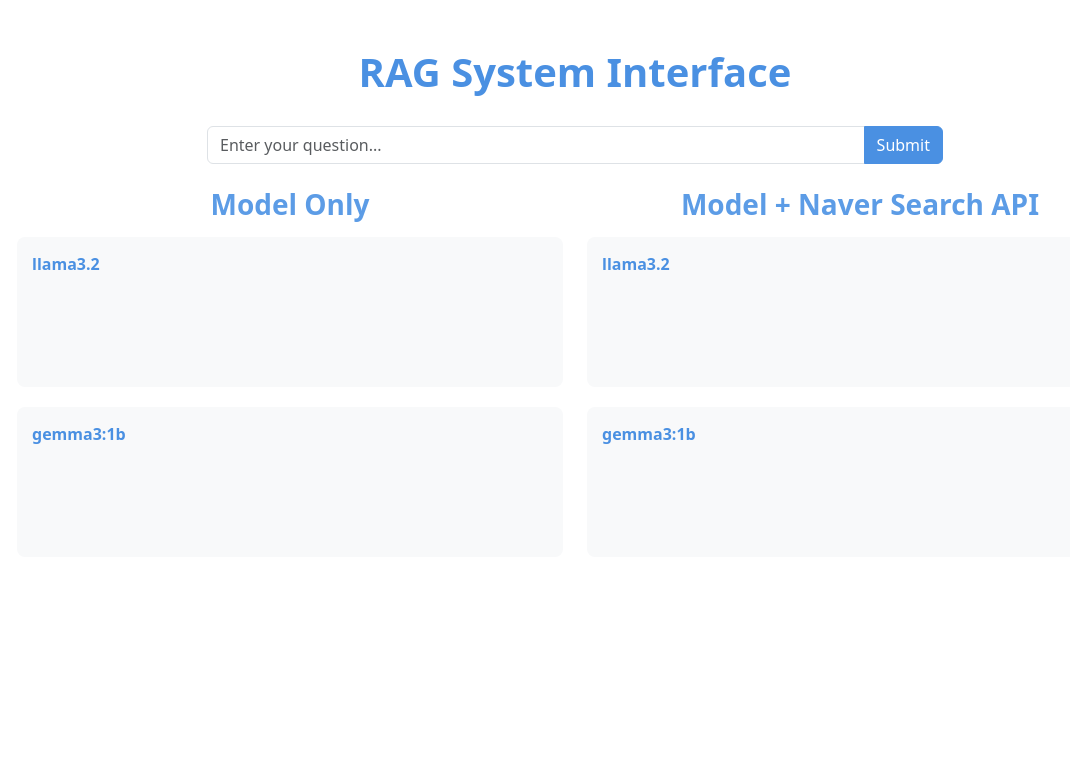
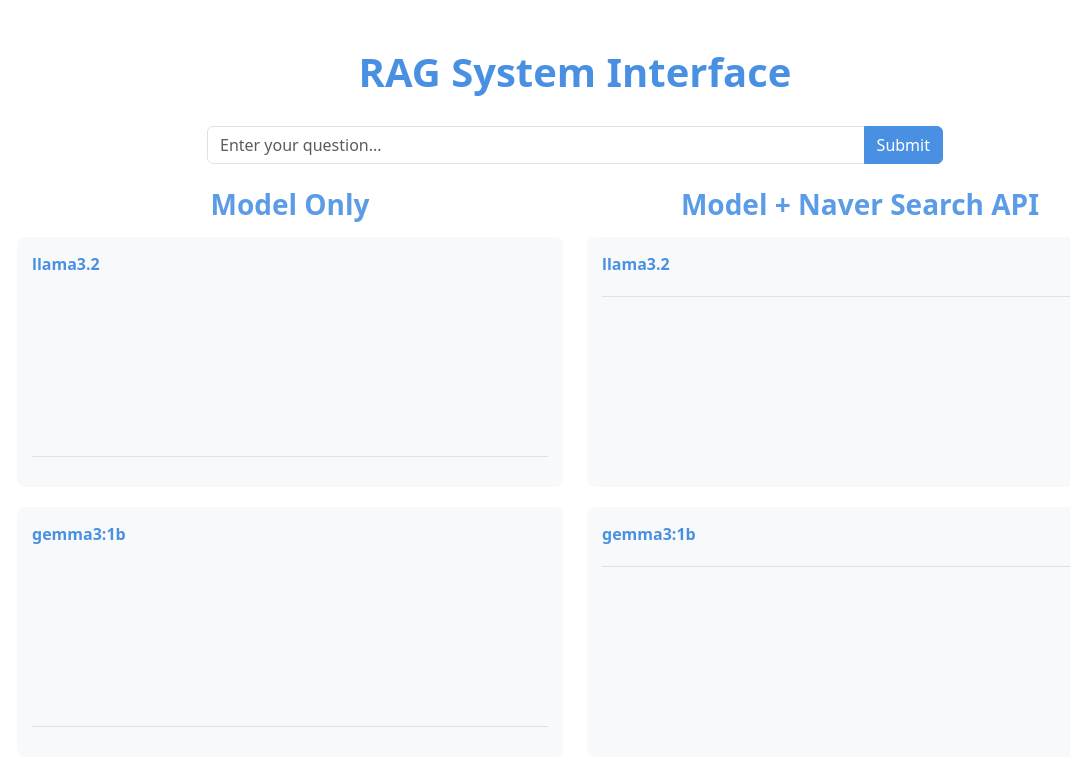
Before and after one commit to soyoung-park-1205/RAG, a Flask app: template templates/index.html in a window 1280 px wide. Shown: the top 766 px of the page, without its empty margins (65-1135 px from the left). Run offline with Flask 3, Linux system fonts and the light colour scheme; the template is opened without the code that fills it, so the values that code supplies are empty.

Commit message:
각 결과에 대한 실행 시간이 나타나도록 수정

```diff
--- a/templates/index.html
+++ b/templates/index.html
@@ -11,8 +11,10 @@
             border-radius: 8px;
             padding: 15px;
             margin-bottom: 20px;
-            min-height: 150px;
+            min-height: 250px;
             position: relative;
+            display: flex;
+            flex-direction: column;
         }
         .loading-overlay {
             position: absolute;
@@ -64,13 +66,21 @@
         .spinner-border {
             color: #4a90e2 !important;
         }
+        .answer-text {
+            flex: 1;
+            min-height: 150px;
+            max-height: 150px;
+            overflow-y: auto;
+            margin-bottom: 10px;
+            padding-right: 10px;
+        }
         .execution-time {
-            position: absolute;
-            bottom: 15px;
-            left: 15px;
+            position: static;
             font-size: 0.8em;
             color: #666;
-            padding-top: 5px;
+            padding-top: 10px;
+            border-top: 1px solid #dee2e6;
+            margin-top: 10px;
         }
     </style>
 </head>
@@ -99,7 +109,7 @@
                 <h3 class="section-title text-center">Model Only</h3>
                 <div class="answer-box">
                     <div class="model-title">llama3.2</div>
-                    <div id="origin-true-llama"></div>
+                    <div id="origin-true-llama" class="answer-text"></div>
                     <div class="loading-overlay" id="loading-true-llama">
                         <div class="spinner-border" role="status">
                             <span class="visually-hidden">Loading...</span>
@@ -109,7 +119,7 @@
                 </div>
                 <div class="answer-box">
                     <div class="model-title">gemma3:1b</div>
-                    <div id="origin-true-gemma"></div>
+                    <div id="origin-true-gemma" class="answer-text"></div>
                     <div class="loading-overlay" id="loading-true-gemma">
                         <div class="spinner-border" role="status">
                             <span class="visually-hidden">Loading...</span>
@@ -146,29 +156,8 @@
 
     <script src="https://cdn.jsdelivr.net/npm/bootstrap@5.3.0/dist/js/bootstrap.bundle.min.js"></script>
     <script>
-        let completedRequests = 0;
-        const totalRequests = 4;
-        let startTimes = {};
-
-        function updateProgress() {
-            completedRequests++;
-            const progress = (completedRequests / totalRequests) * 100;
-            document.querySelector('.progress-bar').style.width = `${progress}%`;
-
-            if (completedRequests === totalRequests) {
-                document.querySelector('.progress-container').style.display = 'none';
-                completedRequests = 0;
-            }
-        }
-
         function formatTime(seconds) {
             return seconds.toFixed(2) + 's';
-        }
-
-        function updateExecutionTime(modelId, startTime) {
-            const endTime = performance.now();
-            const executionTime = (endTime - startTime) / 1000;
-            document.getElementById(`time-${modelId}`).textContent = formatTime(executionTime);
         }
 
         document.getElementById('submitBtn').addEventListener('click', async () => {
@@ -177,11 +166,6 @@
                 alert('Please enter a question');
                 return;
             }
-
-            // Reset and show progress
-            completedRequests = 0;
-            document.querySelector('.progress-container').style.display = 'block';
-            document.querySelector('.progress-bar').style.width = '0%';
 
             // Reset all execution times
             document.querySelectorAll('.execution-time').forEach(el => el.textContent = '');
@@ -201,38 +185,27 @@
                 const data = await response.json();
 
                 // Update origin true results
-                document.getElementById('origin-true-llama').textContent = data.origin_true['llama3.2'];
+                document.getElementById('origin-true-llama').textContent = data.origin_true['llama3.2'].answer;
                 document.getElementById('loading-true-llama').style.display = 'none';
-                updateExecutionTime('true-llama', startTimes['true-llama']);
-                updateProgress();
+                document.getElementById('time-true-llama').textContent = formatTime(data.origin_true['llama3.2'].time);
 
-                document.getElementById('origin-true-gemma').textContent = data.origin_true['gemma3:1b'];
+                document.getElementById('origin-true-gemma').textContent = data.origin_true['gemma3:1b'].answer;
                 document.getElementById('loading-true-gemma').style.display = 'none';
-                updateExecutionTime('true-gemma', startTimes['true-gemma']);
-                updateProgress();
+                document.getElementById('time-true-gemma').textContent = formatTime(data.origin_true['gemma3:1b'].time);
 
                 // Update origin false results
-                document.getElementById('origin-false-llama').textContent = data.origin_false['llama3.2'];
+                document.getElementById('origin-false-llama').textContent = data.origin_false['llama3.2'].answer;
                 document.getElementById('loading-false-llama').style.display = 'none';
-                updateExecutionTime('false-llama', startTimes['false-llama']);
-                updateProgress();
+                document.getElementById('time-false-llama').textContent = formatTime(data.origin_false['llama3.2'].time);
 
-                document.getElementById('origin-false-gemma').textContent = data.origin_false['gemma3:1b'];
+                document.getElementById('origin-false-gemma').textContent = data.origin_false['gemma3:1b'].answer;
                 document.getElementById('loading-false-gemma').style.display = 'none';
-                updateExecutionTime('false-gemma', startTimes['false-gemma']);
-                updateProgress();
+                document.getElementById('time-false-gemma').textContent = formatTime(data.origin_false['gemma3:1b'].time);
             } catch (error) {
                 console.error('Error:', error);
                 alert('An error occurred while processing your question');
                 document.querySelectorAll('.loading-overlay').forEach(el => el.style.display = 'none');
-                document.querySelector('.progress-container').style.display = 'none';
             }
-        });
-
-        // Record start times for each model
-        document.querySelectorAll('.loading-overlay').forEach(el => {
-            const modelId = el.id.replace('loading-', '');
-            startTimes[modelId] = performance.now();
         });
     </script>
 </body>
```
Also changed, not shown: web_interface.py (+15 -8 lines).
